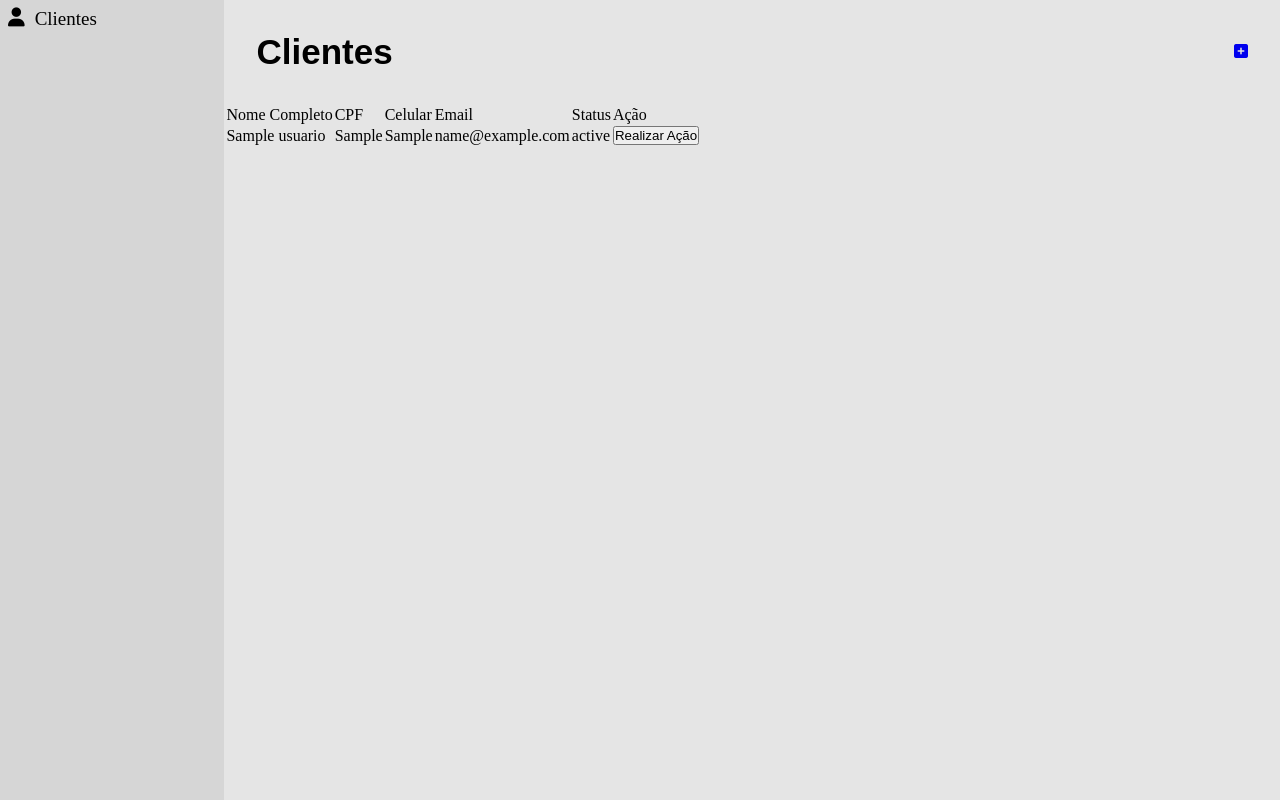
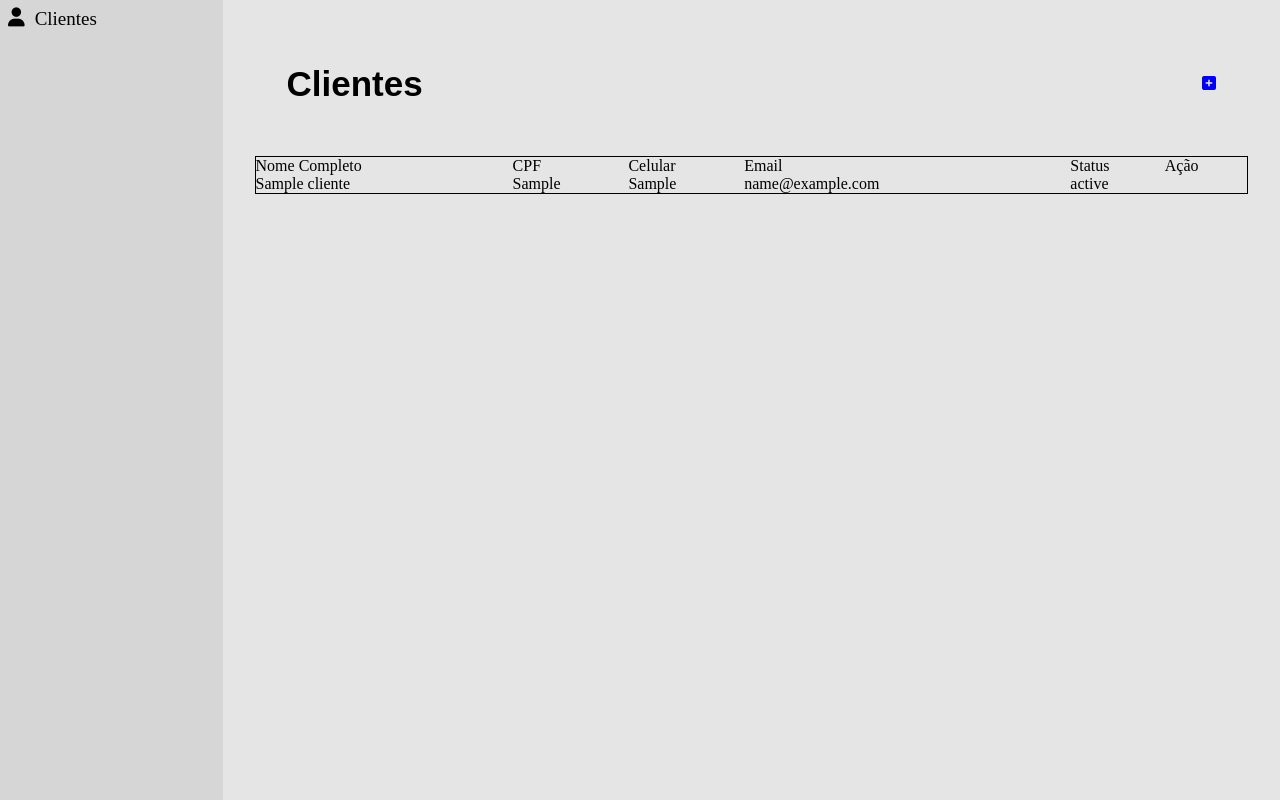
Before and after one commit to ygorp/Projeto_final_feras, a PHP site: page /pages/clientes.php in a window 1280 px wide. Shown: the part 70-870 px from the top of the page. Run offline with PHP 8.4, Linux system fonts and the light colour scheme; the visitor is signed in with stand-in values (Sample User, id 1); tables that the repository leaves empty or names only in its code hold one stand-in row (values such as "Sample post").

Commit message:
implementando o cadastro de clientes e exibindo na tela

```diff
--- a/css/clientes.css
+++ b/css/clientes.css
@@ -61,8 +61,9 @@ main {
 
 .cliente_list {
     width: 100%;
-    height: 100vh;
+    height: 100%;
     background-color: #0000001A;
+    padding: 2rem;
 }
 
 .titulo_btn {
@@ -87,3 +88,16 @@ main {
     background-color: transparent;
     cursor: pointer;
 }
+
+.estilo-tabela {
+    border-collapse: collapse;
+    width: 100%;
+    margin-top: 20px;
+    border: 1px solid #000000;
+    padding: 8px;
+    text-align: left;
+}
+
+.estilo-tabela button {
+    display: none;
+}
--- /dev/null
+++ b/database/conn.php
@@ -0,0 +1,5 @@
+<?php
+
+$conn = new mysqli("localhost", "ygorpn", "72921804", "feras");
+
+?>
--- a/database/db.php
+++ b/database/db.php
@@ -1,13 +1,13 @@
 <?php
 
-$conexao = new mysqli("localhost", "ygorpn", "72921804", "sistema_cadastro");
+$conexao = new mysqli("localhost", "ygorpn", "72921804", "feras");
 
 if ($conexao->connect_error) {
     die("Conexão falhou: " . $conexao->connect_error);
 }
 
 // Consulta os usuários no banco de dados
-$sql = "SELECT id, nome, cpf, celular, email, status FROM usuarios";
+$sql = "SELECT idusers, email, senha FROM users";
 $resultado = $conexao->query($sql);
 
 ?>
--- a/database/processar_cadastro.php
+++ b/database/processar_cadastro.php
@@ -1,5 +1,5 @@
 <?php
-$conexao = new mysqli("localhost", "ygorpn", "72921804", "sistema_cadastro");
+$conexao = new mysqli("localhost", "ygorpn", "72921804", "feras");
 
 if ($conexao->connect_error) {
     die("Conexão falhou: " . $conexao->connect_error);
@@ -8,7 +8,7 @@ if ($conexao->connect_error) {
 $email = $_POST['email'];
 $senha = password_hash($_POST['senha'], PASSWORD_BCRYPT);
 
-$sql = "INSERT INTO usuarios (email, senha) VALUES ('$email', '$senha')";
+$sql = "INSERT INTO users (email, senha) VALUES ('$email', '$senha')";
 
 if ($conexao->query($sql) === TRUE) {
     header("Location: ../index.php");
--- a/database/processar_login.php
+++ b/database/processar_login.php
@@ -1,7 +1,7 @@
 <?php
 session_start();
 
-$conexao = new mysqli("localhost", "ygorpn", "72921804", "sistema_cadastro");
+$conexao = new mysqli("localhost", "ygorpn", "72921804", "feras");
 
 if ($conexao->connect_error) {
     die("Conexão falhou: " . $conexao->connect_error);
@@ -10,7 +10,7 @@ if ($conexao->connect_error) {
 $email = $_POST['email'];
 $senha = $_POST['senha'];
 
-$sql = "SELECT email, senha FROM usuarios WHERE email = '$email'";
+$sql = "SELECT email, senha FROM users WHERE email = '$email'";
 $resultado = $conexao->query($sql);
 
 if ($resultado->num_rows > 0) {
--- a/pages/clientes.php
+++ b/pages/clientes.php
@@ -48,7 +48,7 @@ include("../database/db.php");
                 <a href="/pages/cad_clientes.php"><i class="fa-solid fa-square-plus"></i></a>
             </div>
 
-            <table>
+            <table class="estilo-tabela">
                 <tr>
                     <td>Nome Completo</td>
                     <td>CPF</td>
@@ -60,6 +60,9 @@ include("../database/db.php");
 
                 <?php
                     // Exibe os usuários na tabela
+                    include("../database/conn.php");
+                    $sql = "SELECT * FROM clientes";
+                    $resultado = $conn->query($sql);
                     while ($row = $resultado->fetch_assoc()) {
                         echo "<tr>";
                         echo "<td>{$row['nome']}</td>";
@@ -67,7 +70,6 @@ include("../database/db.php");
                         echo "<td>{$row['celular']}</td>";
                         echo "<td>{$row['email']}</td>";
                         echo "<td>{$row['status']}</td>";
-                        echo "<td><button onclick=\"realizarAcao({$row['id']})\">Realizar Ação</button></td>";
                         echo "</tr>";
                     }
                 ?>
```
Also changed, not shown: database/processar_cadastro_cliente.php (added, +33 -0 lines).
